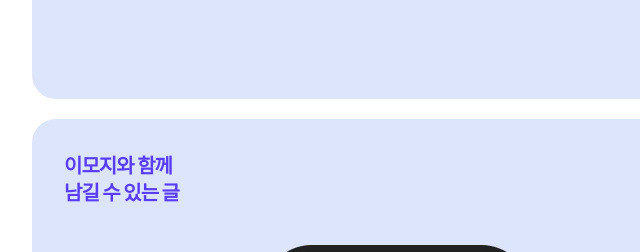
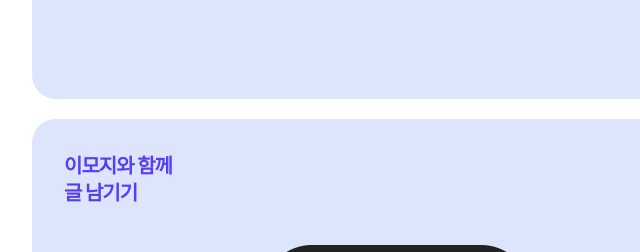
Before and after one commit to cathy03/dayji, a plain HTML site: page index.html in a window 1280 px wide. Shown: the part 1395-1647 px from the top of the page, 244-884 px from the left. Drawn offline with Linux system fonts and the light colour scheme; grey boxes are pictures that could not be loaded.

Commit message:
Add files via upload

```diff
--- a/index.html
+++ b/index.html
@@ -54,7 +54,7 @@
         </div>
       </li>
       <li>
-        <h2>이모지와 함께<br>남길 수 있는 글</h2>
+        <h2>이모지와 함께<br>글 남기기</h2>
         <div class="scroll-list">
           <video loop="loop" muted="muted" autoplay="autoplay" playsinline><source src="img/dayji_scene_02.mp4" type="video/mp4"></video>
           <img src="img/list_02.jpg" alt="">
```
